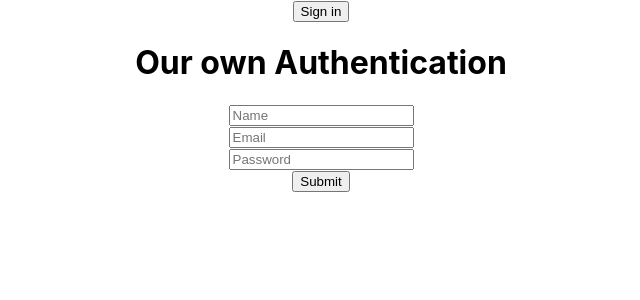
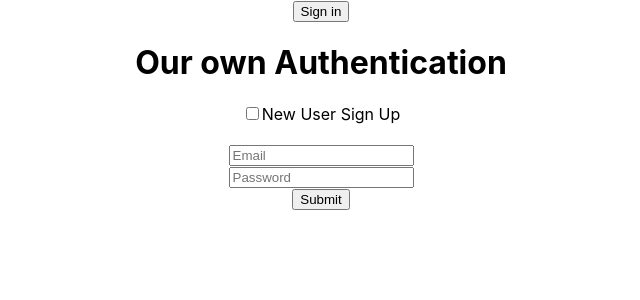
Before and after one commit to OahidZihad/fire-auth, a React (Create React App) app: page / in a window 1280 px wide. Shown: the top 300 px of the page, without its empty margins (319-959 px from the left). Built offline with nearby package versions, Linux system fonts and the light colour scheme.

Commit message:
toggle sign in and sign up form

```diff
--- a/src/App.js
+++ b/src/App.js
@@ -7,6 +7,7 @@ import { useState } from "react";
 firebase.initializeApp(firebaseConfig);
 
 function App() {
+  const [newUser, setNewUser] = useState(false);
   const [user, setUser] = useState({
     isSignedIn: false,
     name: "",
@@ -75,7 +76,7 @@ function App() {
   };
   const handleSubmit = (event) => {
     console.log(user.email, user.password);
-    if (user.email && user.password) {
+    if (newUser && user.email && user.password) {
       firebase
         .auth()
         .createUserWithEmailAndPassword(user.email, user.password)
@@ -97,6 +98,24 @@ function App() {
           // console.log(errorCode, errorMessage);
         });
     }
+
+    if (!newUser && user.email && user.password) {
+      firebase
+        .auth()
+        .signInWithEmailAndPassword(user.email, user.password)
+        .then((res) => {
+          const newUserInfo = { ...user };
+          newUserInfo.error = "";
+          newUserInfo.success = true;
+          setUser(newUserInfo);
+        })
+        .catch((error) => {
+          const newUserInfo = { ...user };
+          newUserInfo.error = error.message;
+          newUserInfo.success = false;
+          setUser(newUserInfo);
+        });
+    }
     event.preventDefault(); // submit korar por page reload hoy...
     // sei reload k bondho kortei preventDefault() function use kora hoy
   };
@@ -116,7 +135,15 @@ function App() {
       )}
 
       <h1>Our own Authentication</h1>
+      <input
+        type="checkbox"
+        onChange={() => setNewUser(!newUser)}
+        name="newUser"
+        id=""
+      />
+      <label htmlFor="newUser">New User Sign Up</label>
       <form onSubmit={handleSubmit}>
+        {newUser && (
           <input
             name="name"
             type="text"
@@ -124,6 +151,7 @@ function App() {
             onBlur={handleBlur}
             required
           />
+        )}
         <br />
         <input
           type="text"
@@ -147,7 +175,9 @@ function App() {
       </form>
       <p style={{ color: "red" }}>{user.error}</p>
       {user.success && (
-        <p style={{ color: "green" }}>User Created Successfully</p>
+        <p style={{ color: "green" }}>
+          User {newUser ? "created" : "Logged in"} Successfully
+        </p>
       )}
     </div>
   );
```
Lines whose indentation alone changed are shown as unchanged.
